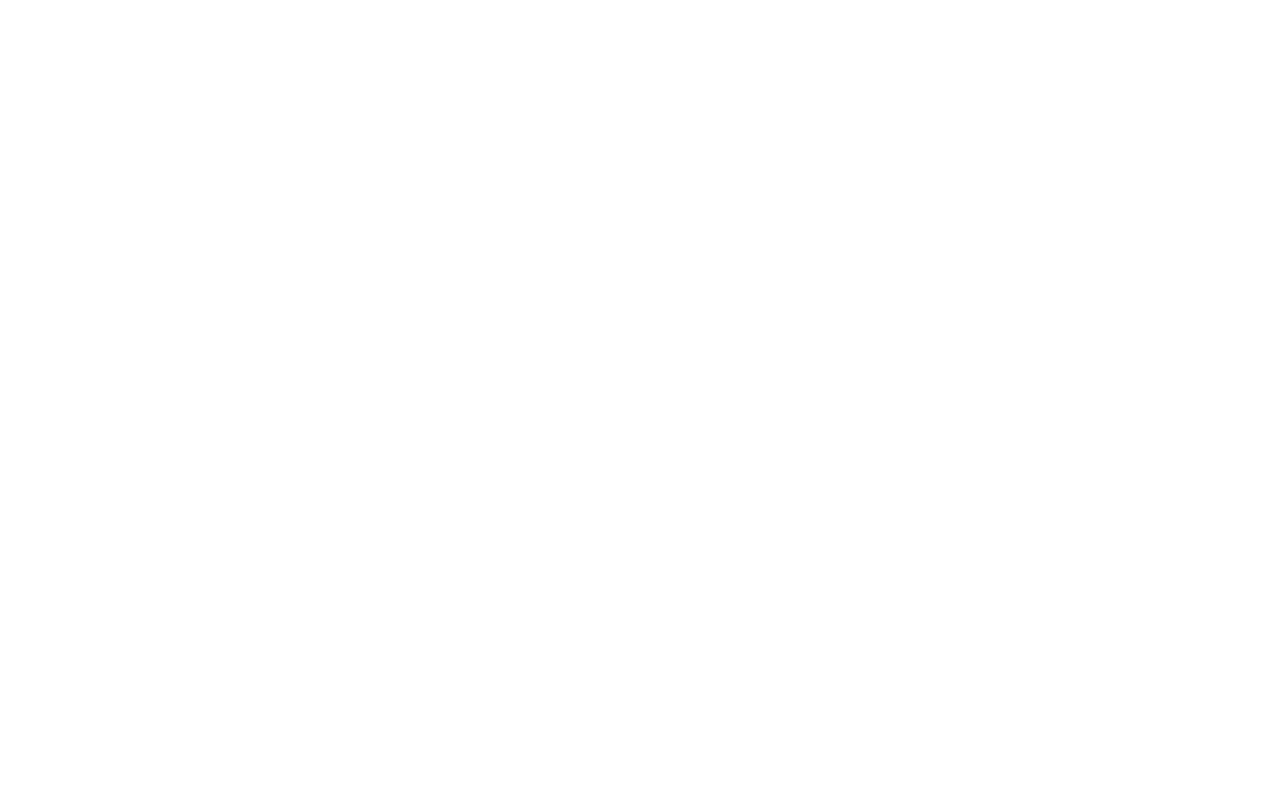
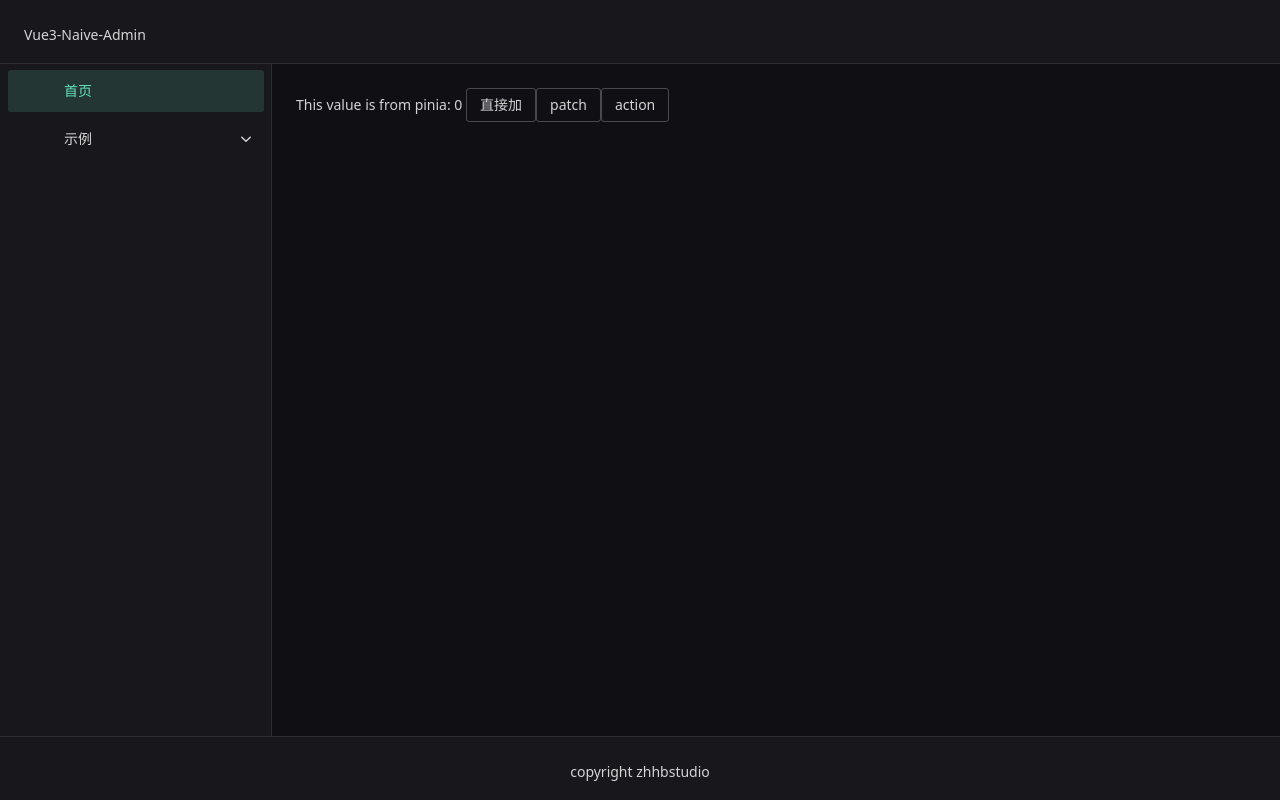
Before and after one commit to zhhbstudio/vue3-naiveui-admin, a Vue app: page /examples/pinia in a window 1280 px wide. Before the commit this address had no page. Built offline with nearby package versions, Linux system fonts and the light colour scheme; some icons are missing; a small style sheet from the web is missing.

Commit message:
feat: 使用 pinia 替换 vuex，并增加 pinia 示例页面

```diff
--- a/src/routes.js
+++ b/src/routes.js
@@ -40,6 +40,11 @@ const routes = [
         name: 'other',
         label: '其他'
       },
+      {
+        path: 'pinia', component: () => import('./views/pinia/pinia.vue'),
+        name: 'pinia',
+        label: 'pinia'
+      }
     ]
   }
 ]
--- a/src/store/index.js
+++ /dev/null
@@ -1,16 +0,0 @@
-import { createStore } from 'vuex'
-
-// 创建一个新的 store 实例
-const store = createStore({
-  state () {
-    return {
-      count: 0
-    }
-  },
-  mutations: {
-    increment (state) {
-      state.count++
-    }
-  }
-})
-export default store
--- /dev/null
+++ b/src/stores/counter.js
@@ -0,0 +1,14 @@
+import { defineStore } from 'pinia'
+
+export const useCounterStore = defineStore('counter', {
+  state: () => {
+    return { count: 0 }
+  },
+  // could also be defined as
+  // state: () => ({ count: 0 })
+  actions: {
+    increment() {
+      this.count++
+    },
+  },
+})
--- /dev/null
+++ b/src/views/pinia/pinia.vue
@@ -0,0 +1,47 @@
+<template>
+  This value is from pinia: {{ counter.count }}
+
+  <n-button
+    attr-type="button"
+    @click="adjective"
+  >
+    直接加
+  </n-button>
+  <n-button
+    attr-type="button"
+    @click="autocompletion"
+  >
+    patch
+  </n-button>
+  <n-button
+    attr-type="button"
+    @click="byAction"
+  >
+    action
+  </n-button>
+</template>
+
+<script setup>
+import { useCounterStore } from '@/stores/counter'
+
+const counter = useCounterStore()
+
+function adjective(){
+counter.count++
+}
+
+// with autocompletion
+function autocompletion(){
+counter.$patch({ count: counter.count + 1 })
+}
+
+// or using an action instead
+function byAction(){
+counter.increment()
+}
+
+</script>
+
+<style scoped>
+
+</style>
```
Also changed, not shown: src/main.js (+9 -2 lines).
